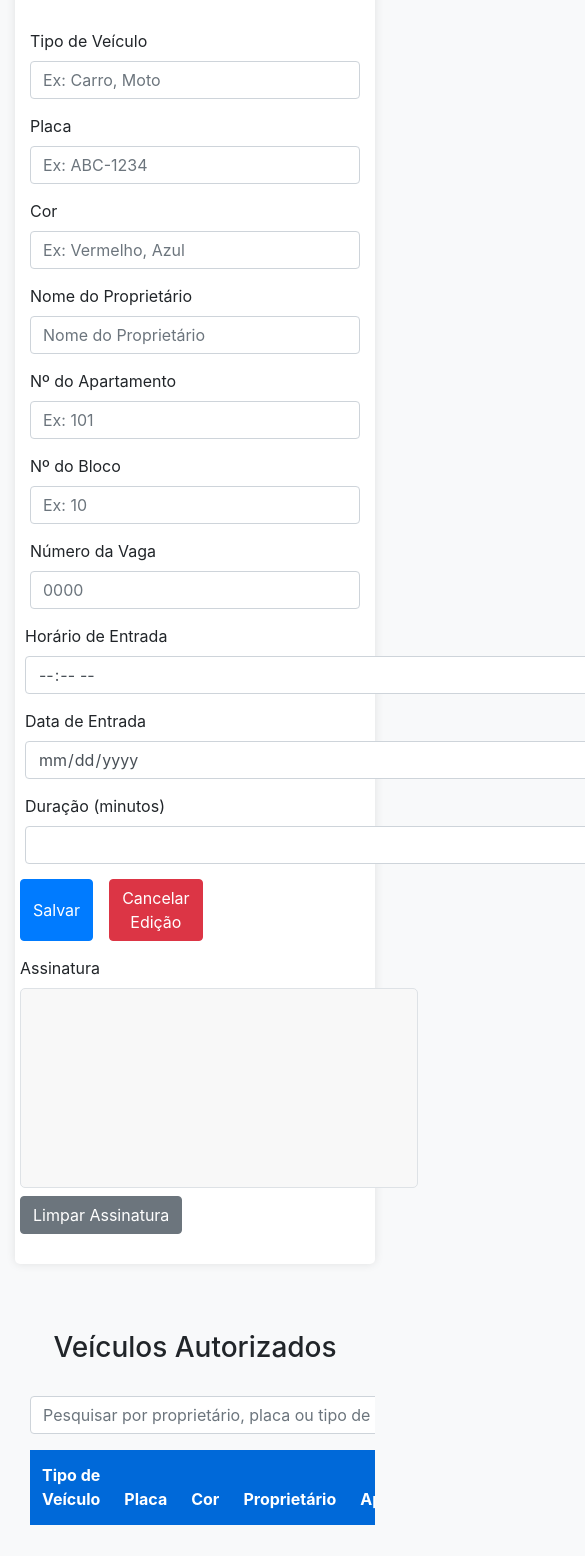
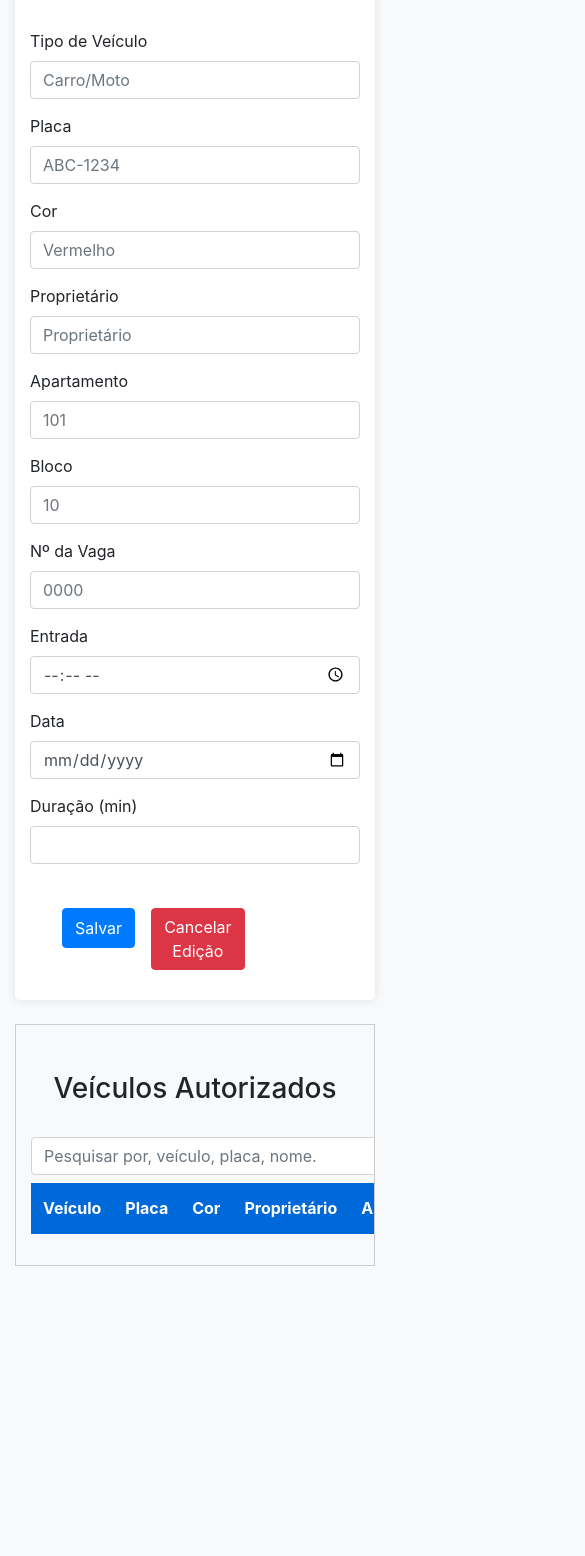
Before and after one commit to WebDesigner279/projetos-devops, a plain HTML site: page sis-cadastro-de-veiculos/index.html in a window 390 px wide. Shown: the part 187-1743 px from the top of the page, 585 px wide, since content can reach past the window. After the commit the page ends 1453 px from the top, so only its background shows below. Drawn offline with nearby package versions, Linux system fonts and the light colour scheme.

Commit message:
atualização, responsividade, e crud.

```diff
--- a/sis-cadastro-de-veiculos/index.html
+++ b/sis-cadastro-de-veiculos/index.html
@@ -5,11 +5,9 @@
     <meta name="viewport" content="width=device-width, initial-scale=1.0">
     <title>Cadastro de Veículos</title>
     <link rel="stylesheet" href="https://maxcdn.bootstrapcdn.com/bootstrap/4.5.2/css/bootstrap.min.css">
-    <link rel="stylesheet" href="/sis-cadastro-de-veiculos/style.css">
-
+    <link rel="stylesheet" href="style.css">
 </head>
 <body>
-
 <div class="container">
     <div class="form-container">
         <h2 class="text-center">Autorização de Veículos</h2>
@@ -17,96 +15,82 @@
             <div class="form-row">
                 <div class="form-group col-md-4">
                     <label for="vehicleType">Tipo de Veículo</label>
-                    <input type="text" class="form-control" id="vehicleType" placeholder="Ex: Carro, Moto" required>
+                    <input type="text" class="form-control" id="vehicleType" placeholder="Carro/Moto" required>
                 </div>
                 <div class="form-group col-md-4">
                     <label for="plate">Placa</label>
-                    <input type="text" class="form-control" id="plate" placeholder="Ex: ABC-1234" required>
+                    <input type="text" class="form-control" id="plate" placeholder="ABC-1234" required>
                 </div>
                 <div class="form-group col-md-4">
                     <label for="color">Cor</label>
-                    <input type="text" class="form-control" id="color" placeholder="Ex: Vermelho, Azul" required>
+                    <input type="text" class="form-control" id="color" placeholder="Vermelho" required>
                 </div>
             </div>
             <div class="form-row">
                 <div class="form-group col-md-6">
-                    <label for="owner">Nome do Proprietário</label>
-                    <input type="text" class="form-control" id="owner" placeholder="Nome do Proprietário" required>
+                    <label for="owner">Proprietário</label>
+                    <input type="text" class="form-control" id="owner" placeholder="Proprietário" required>
                 </div>
                 <div class="form-group col-md-3">
-                    <label for="apartment">Nº do Apartamento</label>
-                    <input type="number" class="form-control" id="apartment" placeholder="Ex: 101" min="1" max="999" required>
+                    <label for="apartment">Apartamento</label>
+                    <input type="number" class="form-control" id="apartment" placeholder="101" min="1" max="999" required>
                 </div>
                 <div class="form-group col-md-3">
-                    <label for="block">Nº do Bloco</label>
-                    <input type="number" class="form-control" id="block" placeholder="Ex: 10" min="1" max="99" required>
+                    <label for="block">Bloco</label>
+                    <input type="number" class="form-control" id="block" placeholder="10" min="1" max="99" required>
                 </div>
-
+            </div>
+            <div class="form-row">
                 <div class="form-group col-md-4">
-                    <label for="parkingSpot">Número da Vaga</label>
+                    <label for="parkingSpot">Nº da Vaga</label>
                     <input type="number" class="form-control" id="parkingSpot" placeholder="0000" min="1" max="9999" required>
                 </div>
-
-
-                <div class="form-row">
                 <div class="form-group col-md-4">
-                        <label for="entryTime">Horário de Entrada</label>
+                    <label for="entryTime">Entrada</label>
                     <input type="time" class="form-control" id="entryTime" required>
                 </div>
                 <div class="form-group col-md-4">
-                        <label for="entryDate">Data de Entrada</label>
+                    <label for="entryDate">Data</label>
                     <input type="date" class="form-control" id="entryDate" required>
                 </div>
+            </div>
+            <div class="form-row">
                 <div class="form-group col-md-4">
-                        <label for="parkingDuration">Duração (minutos)</label>
+                    <label for="parkingDuration">Duração (min)</label>
                     <input type="number" class="form-control" id="parkingDuration" min="15" max="720" required>
                 </div>
-                    <div class="form-group d-flex justify-content-between">
-                        <button id="btnSalvar" type="submit" class="btn btn-primary">Salvar</button>
-                        <button id="btnCancelar" type="button" class="btn btn-danger">Cancelar Edição</button>
-                    </div>
-                    <!--novo-->
-                    <div class="form-group">
-                        <label for="signatureCanvas">Assinatura</label>
-                        <div id="signatureContainer" class="border">
-                            <canvas id="signatureCanvas"></canvas>
-                        </div>
-                        <button type="button" id="clearSignature" class="btn btn-secondary mt-2">Limpar Assinatura</button>
-                    </div>
+                <div class="form-group col-md-8 d-flex justify-content-between">
+                    <button type="submit" id="btnSalvar" class="btn btn-primary">Salvar</button>
+                    <button type="button" id="btnCancelar" class="btn btn-danger">Cancelar Edição</button>
                 </div>
             </div>
         </form>
     </div>
-
-    <div class="table-container table-responsive">
+    <div class="table-container table-responsive mt-4">
         <h3 class="text-center">Veículos Autorizados</h3>
-        <input type="text" id="searchInput" class="form-control" placeholder="Pesquisar por proprietário, placa ou tipo de veículo">
-        <table class="table table-striped mt-3">
+        <input type="text" id="searchInput" class="form-control mb-2" placeholder="Pesquisar por, veículo, placa, nome. ">
+        <table class="table table-striped">
             <thead class="thead-dark">
                 <tr>
-                    <th>Tipo de Veículo</th>
+                    <th>Veículo</th>
                     <th>Placa</th>
                     <th>Cor</th>
                     <th>Proprietário</th>
                     <th>Apto</th>
                     <th>Bloco</th>
                     <th>Vaga</th>
-                    <th>Hora da Entrada</th>
-                    <th>Data de Entrada</th>
+                    <th>Entrada</th>
+                    <th>Data</th>
                     <th>Tempo</th>
                     <th>Ações</th>
                 </tr>
             </thead>
-            <tbody id="vehicleTable">
-                <!-- Dados dos veículos serão inseridos aqui dinamicamente -->
-            </tbody>
+            <tbody id="vehicleTable"></tbody>
         </table>
     </div>
 </div>
-
 <script src="https://code.jquery.com/jquery-3.5.1.min.js"></script>
 <script src="https://cdn.jsdelivr.net/npm/bootstrap@4.5.2/dist/js/bootstrap.bundle.min.js"></script>
-<script src="https://cdn.jsdelivr.net/npm/signature_pad@4.0.0/dist/signature_pad.umd.min.js"></script>
 <script src="script.js"></script>
 </body>
 </html>
--- a/sis-cadastro-de-veiculos/script.js
+++ b/sis-cadastro-de-veiculos/script.js
@@ -15,66 +15,6 @@ document.getElementById("vehicleForm").addEventListener("submit", function (even
     const entryDate = document.getElementById("entryDate").value;
     const parkingDuration = parseInt(document.getElementById("parkingDuration").value);
 
-    // Inicializa o Signature Pad
-const canvas = document.getElementById("signatureCanvas");
-const signaturePad = new SignaturePad(canvas);
-
-// Ajusta o tamanho do canvas para ser responsivo
-function resizeCanvas() {
-    const ratio = Math.max(window.devicePixelRatio || 1, 1);
-    canvas.width = canvas.offsetWidth * ratio;
-    canvas.height = canvas.offsetHeight * ratio;
-    canvas.getContext("2d").scale(ratio, ratio);
-    signaturePad.clear(); // Redefine a assinatura
-}
-
-// Redimensiona o canvas ao carregar a página e ao redimensionar
-window.addEventListener("resize", resizeCanvas);
-resizeCanvas();
-
-// Botão para limpar a assinatura
-document.getElementById("clearSignature").addEventListener("click", () => {
-    signaturePad.clear();
-});
-
-// Salva a assinatura no localStorage com os dados do formulário
-document.getElementById("vehicleForm").addEventListener("submit", function () {
-    if (!signaturePad.isEmpty()) {
-        const signatureData = signaturePad.toDataURL(); // Obtém a assinatura como base64
-        const vehicles = JSON.parse(localStorage.getItem("vehicles")) || [];
-        const vehicleIndex = editIndex !== null ? editIndex : vehicles.length - 1;
-
-        // Adiciona ou atualiza a assinatura no veículo correspondente
-        vehicles[vehicleIndex].signature = signatureData;
-        localStorage.setItem("vehicles", JSON.stringify(vehicles));
-    }
-});
-
-// Exibe a assinatura ao editar
-function loadVehicleData(index) {
-    const vehicles = JSON.parse(localStorage.getItem("vehicles")) || [];
-    const vehicle = vehicles[index];
-
-    // Preenche os campos
-    document.getElementById("vehicleType").value = vehicle.vehicleType;
-    document.getElementById("plate").value = vehicle.plate;
-    // ... (demais campos)
-
-    // Restaura a assinatura
-    if (vehicle.signature) {
-        const img = new Image();
-        img.src = vehicle.signature;
-        img.onload = () => {
-            const context = canvas.getContext("2d");
-            context.clearRect(0, 0, canvas.width, canvas.height);
-            context.drawImage(img, 0, 0);
-        };
-    } else {
-        signaturePad.clear();
-    }
-
-    editIndex = index;
-}
 
     // Cria um objeto para o novo veículo
     const vehicle = { vehicleType, plate, color, owner, apartment, block, parkingSpot, entryTime, entryDate, parkingDuration };
--- a/sis-cadastro-de-veiculos/style.css
+++ b/sis-cadastro-de-veiculos/style.css
@@ -17,28 +17,16 @@ body {
 }
 
 #btnSalvar, #btnCancelar {
-  width: auto;
+   /* Aumenta a largura dos botões */
+  height: 40px;
+  margin-left: 32px; /* Espaço consistente entre eles */
+  margin-top: 29px;
 }
 
 #btnCancelar {
-margin-right: 75rem;
+  width: 150px;
+  margin-right: 43rem;
 }
-
-#signatureContainer {
-  width: 100%;
-  height: 200px;
-  position: relative;
-  overflow: hidden;
-  background: #f8f8f8;
-  border: 1px solid #ccc;
-  border-radius: 5px;
-}
-
-#signatureCanvas {
-  width: 100%;
-  height: 100%;
-}
-
 
 .table-container {
   margin-top: 20px;
@@ -72,13 +60,22 @@ margin-right: 75rem;
   .form-row .form-group {
       margin-bottom: 15px;
   }
-
-  #btnCancelar {
-    margin-left: 16px;
+    #btnCancelar {
+      height: auto;
+      margin-left: 16px;
     }
 }
+
 /* Ajuste da largura da tabela para dispositivos móveis */
 .table-responsive {
   overflow-x: auto;
   -webkit-overflow-scrolling: touch;
+  }
+
+  /* Define o contêiner da tabela com rolagem vertical */
+.table-container {
+  max-height: 400px; /* Define a altura máxima da tabela */
+  overflow-y: auto; /* Habilita o scroll vertical */
+  border: 1px solid #ccc; /* Adiciona uma borda ao contêiner */
+  margin-top: 10px; /* Espaçamento superior */
 }
```
Lines whose indentation alone changed are shown as unchanged.
